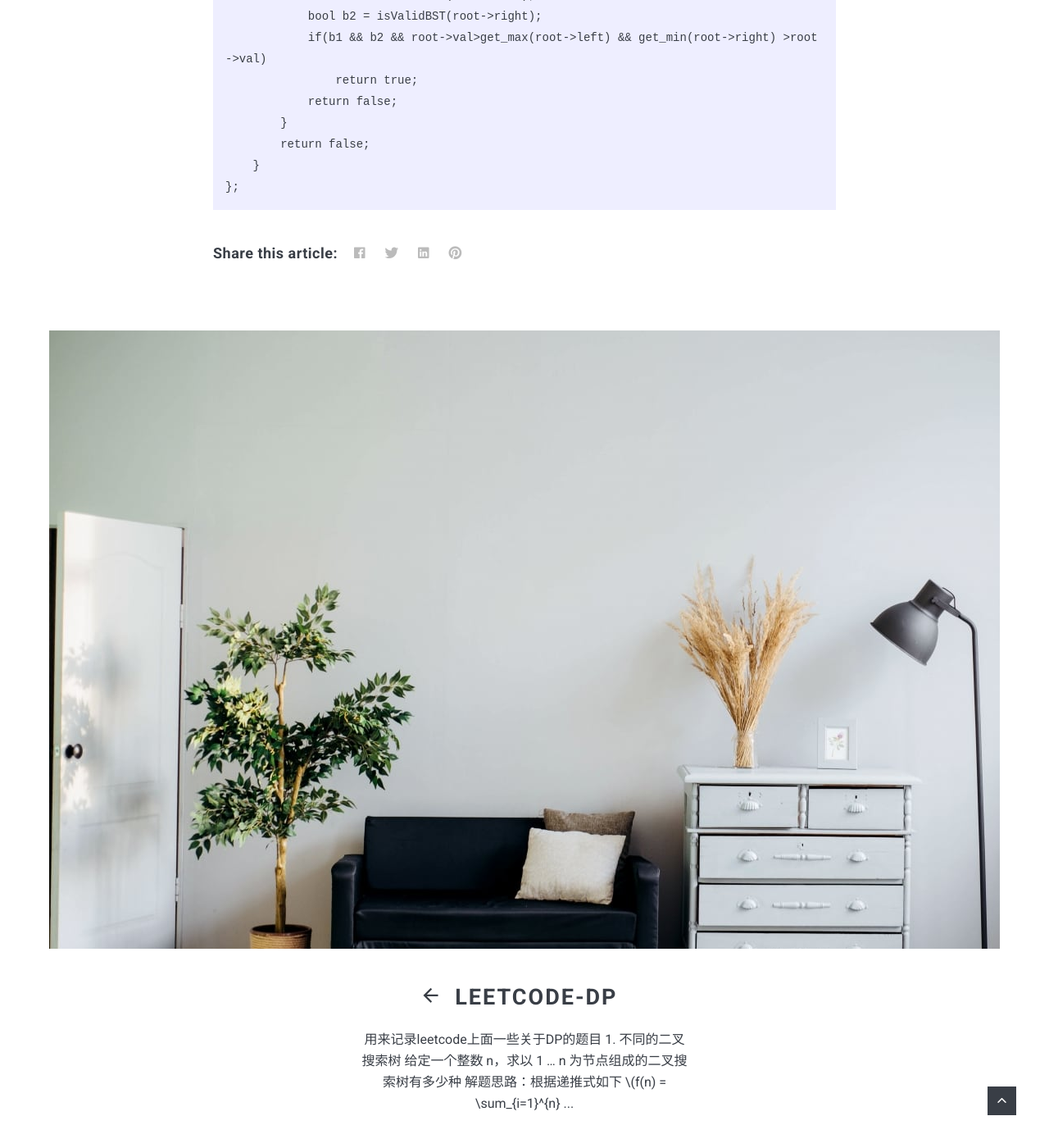
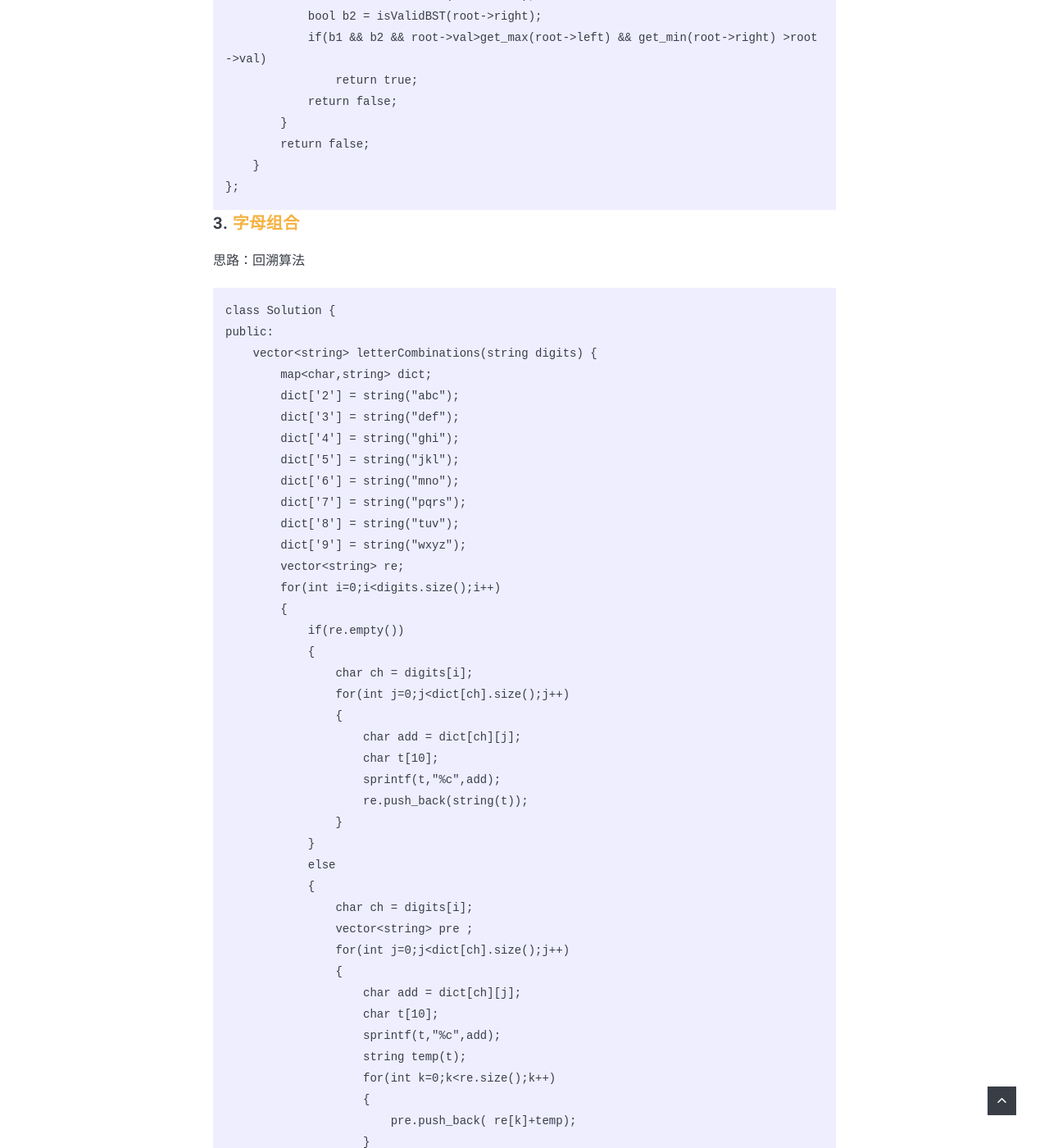
Before and after one commit to ivy-lv11/ivy-lv11.github.io, a Jekyll site: the page built from _posts/2020-08-25-DFS.markdown, in a window 1280 px wide and 1400 px high, scrolled down 3858 px. Shown: the whole window at 82% size. Built offline with Jekyll 4.4.1, drawn with Linux system fonts in a browser that asks for light colours; nearby versions of some CDN libraries; comment, search, counter and statistics services are not loaded; some of the changed text lies outside the part shown.

Commit message:
add huisu

````diff
--- a/_posts/2020-08-25-DFS.markdown
+++ b/_posts/2020-08-25-DFS.markdown
@@ -119,3 +119,54 @@ public:
     }
 };
 ```
+#### 3. [字母组合](https://leetcode-cn.com/problems/letter-combinations-of-a-phone-number/)
+思路：回溯算法
+```
+class Solution {
+public:
+    vector<string> letterCombinations(string digits) {
+        map<char,string> dict;
+        dict['2'] = string("abc");
+        dict['3'] = string("def");
+        dict['4'] = string("ghi");
+        dict['5'] = string("jkl");
+        dict['6'] = string("mno");
+        dict['7'] = string("pqrs");
+        dict['8'] = string("tuv");
+        dict['9'] = string("wxyz");
+        vector<string> re;
+        for(int i=0;i<digits.size();i++)
+        {
+            if(re.empty())
+            {
+                char ch = digits[i];
+                for(int j=0;j<dict[ch].size();j++)
+                {
+                    char add = dict[ch][j];
+                    char t[10];
+                    sprintf(t,"%c",add);
+                    re.push_back(string(t));
+                }
+            }
+            else
+            {
+                char ch = digits[i];
+                vector<string> pre ;
+                for(int j=0;j<dict[ch].size();j++)
+                {
+                    char add = dict[ch][j];
+                    char t[10];
+                    sprintf(t,"%c",add);
+                    string temp(t);
+                    for(int k=0;k<re.size();k++)
+                    {
+                        pre.push_back( re[k]+temp);
+                    }
+                }
+                re = pre;
+            }
+        }
+        return re;
+    }
+};
+```
````
Also changed, not shown: other parts of _posts/2020-08-25-DFS.markdown (+1 -1 lines).
